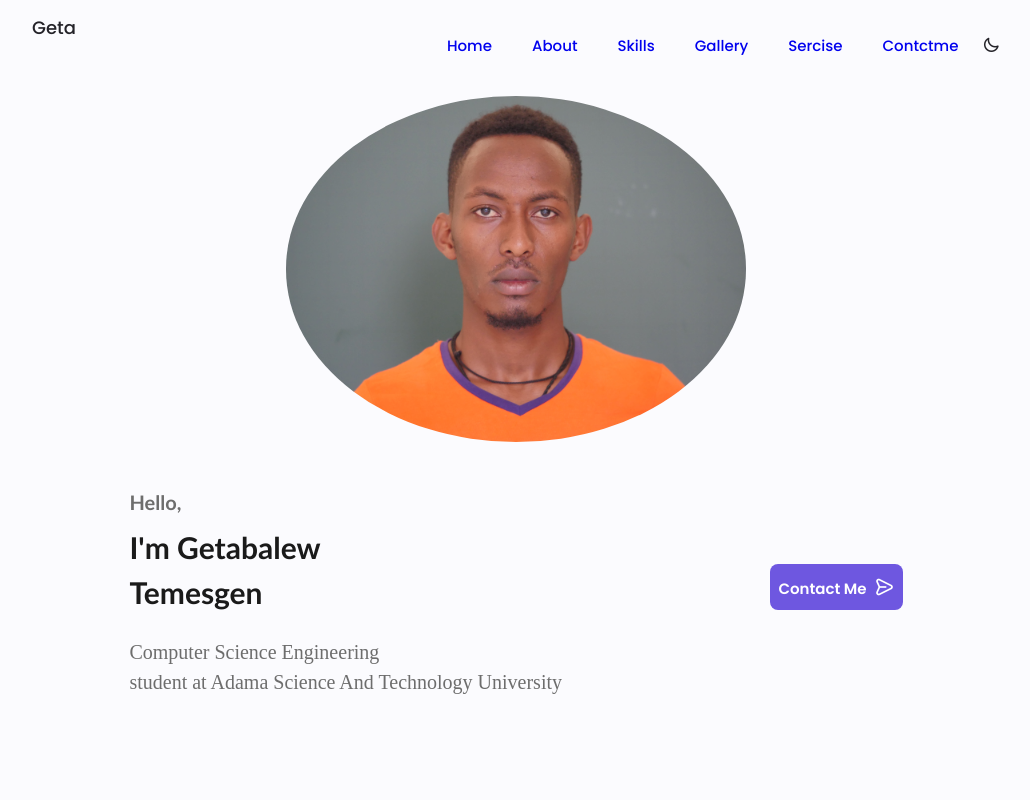
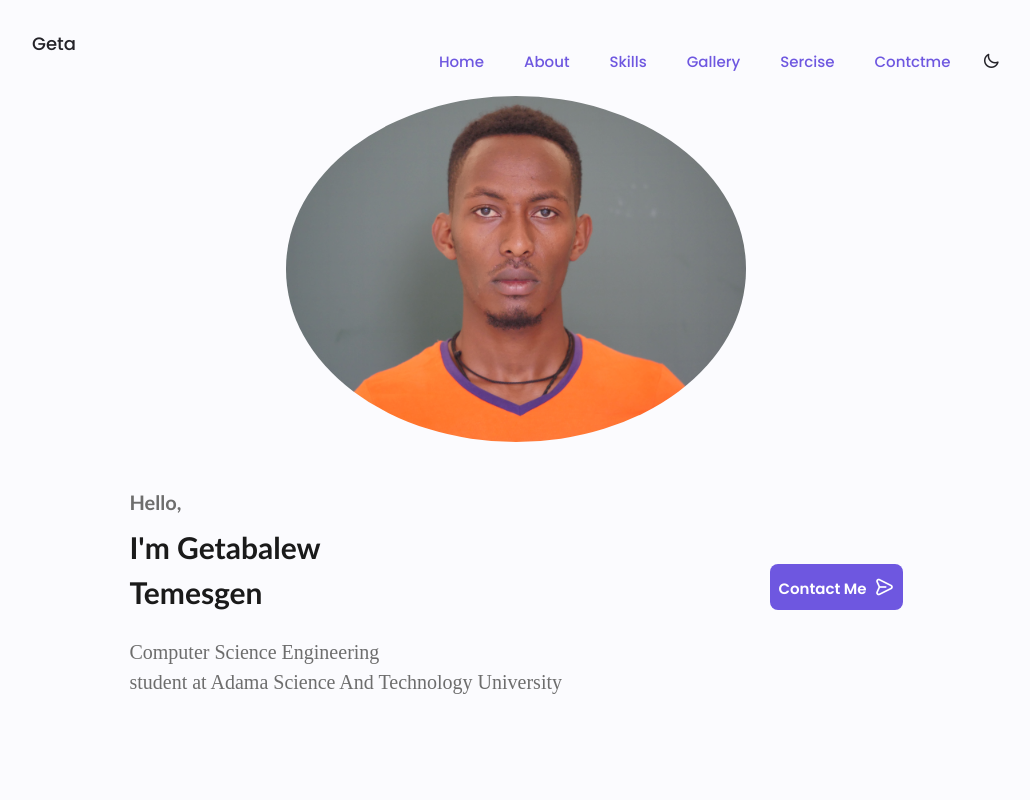
Before and after one commit to Getabalew24/getaovtesf.github.io, a plain HTML site: page index.html in a window 1280 px wide. Shown: the top 800 px of the page, without its empty margins (124-1154 px from the left). Drawn offline with nearby package versions, Linux system fonts and the light colour scheme.

Commit message:
error corection on css

```diff
--- a/css/style.css
+++ b/css/style.css
@@ -177,7 +177,7 @@ a.nav_logo:hover {
     flex-direction: column;
     align-items: center;
     font-size:var(--title-color) ;
-    color: ;
+    color:var(--first-color) ;
     font-weight: 500;
 }
 
@@ -674,7 +674,7 @@ a.nav_logo:hover {
          padding: 0 1rem;
      }
     .nav{
-        height: 3rem
+        height: 3rem;
         column-gap: 2rem;
     }
     .nav_icon,
```
